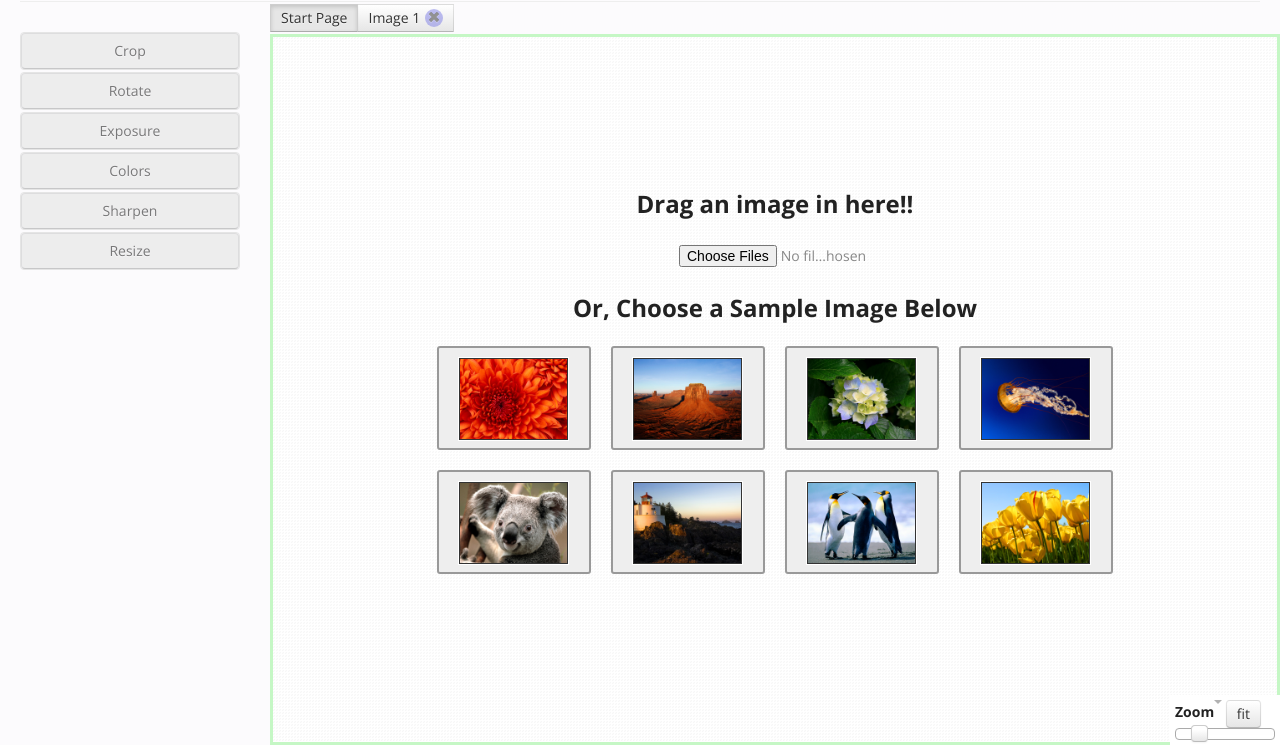
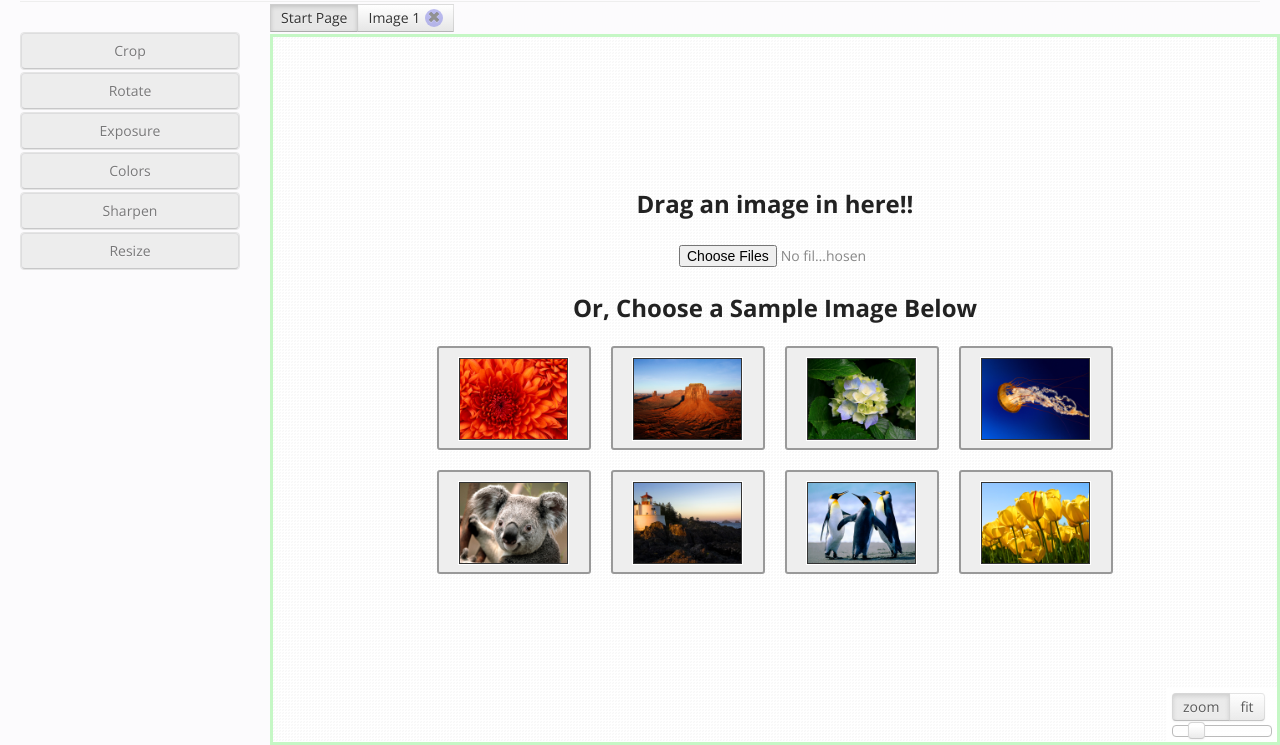
Before and after one commit to bgrins/photo-editor, a website: page index.html in a window 1280 px wide. Shown: the part 55-800 px from the top of the page. Drawn offline with nearby package versions, Linux system fonts and the light colour scheme.

Commit message:
Update zoom

```diff
--- a/css/app.css
+++ b/css/app.css
@@ -31,14 +31,15 @@ body.no-compat #compatibility-error {
 .page-header {
     padding-bottom: 8px;
 }
-#app-container .btn-group {
+
+#layer-tabs.btn-group {
     position:absolute;
     top: -30px;
     left: 0;
     max-height: 30px;
     overflow-y: scroll;
 }
-#app-container .btn-group > .btn {
+#layer-tabs.btn-group > .btn {
     border-radius: 0 !important;
 }
 
@@ -171,11 +172,15 @@ margin: 0 auto;
 #zoom-container {
     width: 100px;
     background: white;
-    bottom:0;
-    right:0;
+    opacity: .8;
+    bottom: 3px;
+    right: 3px;
     padding: 5px;
     position:fixed;
     display:none;
+}
+#zoom-container:hover {
+    opacity: 1;
 }
 body.editing #zoom-container {
     display:block;
@@ -184,6 +189,9 @@ body.editing #zoom-container {
     margin-bottom:2px;
 }
 
+#zoom-container .btn-group {
+    margin-bottom: 4px;
+}
 .form-actions {
 text-align: center;
 padding: 4px;
--- a/index.html
+++ b/index.html
@@ -276,7 +276,10 @@
             </section>
             <section id="box-3" class="flexbox">
                 <div id='zoom-container'>
-                    <strong>Zoom</strong><em class='caret'></em> <button class='btn' data-toggle="button" id='zoomFit'>fit</button>
+                    <div class="btn-group" data-toggle="buttons-radio">
+                        <button class='btn active' id='zoomCustom'>zoom</button>
+                        <button class='btn' id='zoomFit'>fit</button>
+                    </div>
                     <div id='zoom'></div>
                 </div>
             </section>
--- a/js/app/app.js
+++ b/js/app/app.js
@@ -279,8 +279,8 @@ var Zoom = {
             }
         });
 
-        $("#zoomFit").on("click", function() {
-            if ($(this).hasClass("active")) {
+        $("#zoom-container").on("click", ".btn", function() {
+            if ($("#zoomFit").hasClass("active")) {
                 Zoom.set(1);
             }
             else {
```
